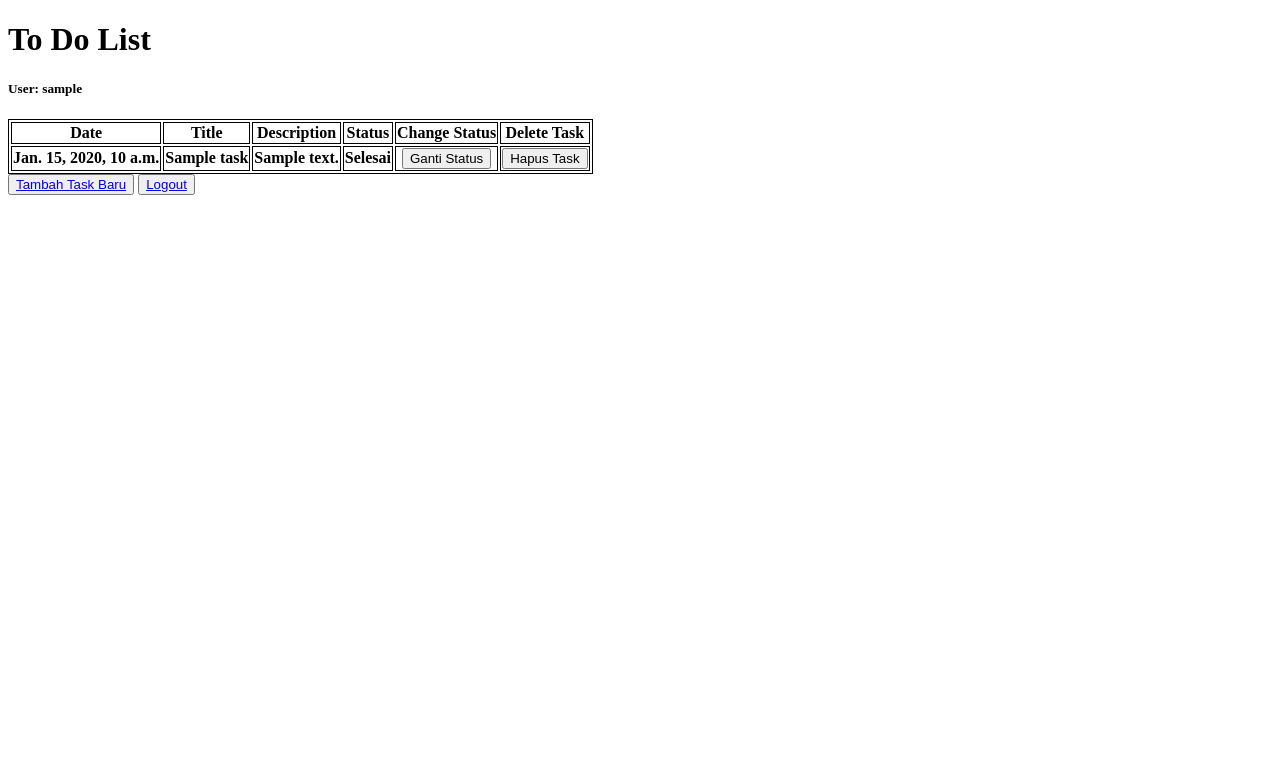
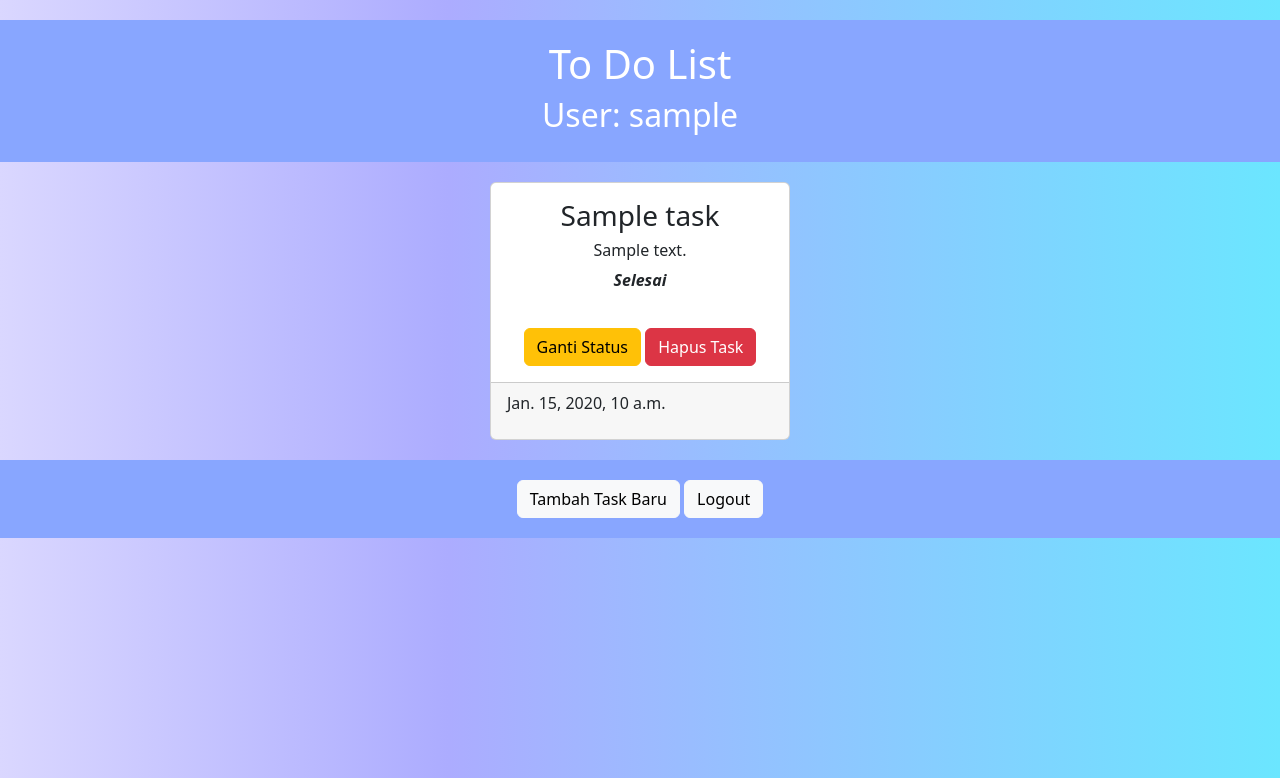
Before and after one commit to alifianadp/Tugas-2-PBP, a Django app: page /todolist/ in a window 1280 px wide. Shown: the top 778 px of the page. Run offline with Django 4.2, Linux system fonts and the light colour scheme; a user stored in the database is signed in; tables that the repository leaves empty hold one stand-in row (values such as "Sample post"); lists and menus that the app fills with data are empty.

Commit message:
Tugas 5 - CSS

```diff
--- a/static/css/style.css
+++ b/static/css/style.css
@@ -1,7 +1,106 @@
-table {
-    border: 0.5px solid;
+.login {
+    padding-top: 20px;
+    padding-bottom: 20px;
+    text-align: center;
 }
 
-th{
-    border: 0.5px solid;
+.login p {
+    padding-top: 10px;
 }
+
+.register {
+    text-align: center;
+}
+
+
+header {
+    padding-top: 20px;
+    padding-bottom: 20px;
+    text-align: center;
+    color: #ffff;
+    background-color: rgb(136, 166, 255);
+}
+
+body {
+    margin-top: 20px;
+    margin-bottom: 20px;
+    background: rgb(218,215,255);
+    background: linear-gradient(90deg, rgba(218,215,255,1) 0%, rgba(172,172,255,1) 35%, rgba(107,230,255,1) 100%);
+}
+
+footer {
+    padding-top: 20px;
+    padding-bottom: 20px;
+    text-align: center;
+    background-color:  rgb(136, 166, 255);
+}
+
+form {
+    padding-top: 20px;
+}
+
+.card-deck {
+    margin-top: 20px;
+    margin-bottom: 20px;
+    display: flex;
+    flex-wrap: wrap;
+    overflow: auto;
+    justify-content: center;
+    gap: 10px;
+}
+
+.card {
+    width: 300px;
+    height: fit-content;
+}
+
+.card:hover {
+    box-shadow: 0 8px 16px 0 rgba(0,0,0,0.2);
+}
+
+.card-body {
+    text-align: center;
+}
+
+.button-ganti-status {
+    display: inline-block;
+}
+
+.button-hapus-task {
+    display: inline-block;
+}
+
+.card-body p {
+    font-style: italic;
+}
+
+.add_task {
+    text-align: center;
+    padding-top: 20px;
+}
+
+table {
+    text-align: center;
+    margin-left: auto;
+    margin-right: auto;
+    margin-bottom: 20px;
+    margin-top: 20px;
+}
+
+textarea {
+    resize: none;
+    width: 300px;
+    height: 100px;
+}
+
+li {
+    list-style: none;
+}
+
+@media (max-width: 670px) {
+    /* Untuk Smartphone */
+    .card {
+        width: 250px;
+        height: fit-content;
+    }
+}
--- a/templates/base.html
+++ b/templates/base.html
@@ -5,12 +5,15 @@
 <head>
   <meta charset="UTF-8">
   <meta name="viewport" content="width=device-width, initial-scale=1.0">
+  <link href="https://cdn.jsdelivr.net/npm/bootstrap@5.2.2/dist/css/bootstrap.min.css" rel="stylesheet" integrity="sha384-Zenh87qX5JnK2Jl0vWa8Ck2rdkQ2Bzep5IDxbcnCeuOxjzrPF/et3URy9Bv1WTRi" crossorigin="anonymous">
+
   <link rel="stylesheet" href="{% static 'css/style.css' %}">
   {% block meta %}
   {% endblock meta %}
 </head>
 
 <body>
+  <script src="https://cdn.jsdelivr.net/npm/bootstrap@5.2.2/dist/js/bootstrap.bundle.min.js" integrity="sha384-OERcA2EqjJCMA+/3y+gxIOqMEjwtxJY7qPCqsdltbNJuaOe923+mo//f6V8Qbsw3" crossorigin="anonymous"></script>
   {% block content %}
   {% endblock content %}
 </body>
--- a/todolist/templates/todolist.html
+++ b/todolist/templates/todolist.html
@@ -1,11 +1,53 @@
 {% extends 'base.html' %}
 
 {% block content %}
+<header>
   <h1>To Do List</h1>
 
-<h5>User: {{ user }}</h5>
+  <h2>User: {{ user }}</h2>
+</header>
 
-<table>
+<div class="card-deck">
+  {% for data in list_todo %}
+  <div class="card">
+    <div class="card-body">
+      <h3>{{data.title}}</h3>
+      <h6>{{data.description}}</h6>
+
+      {% if data.is_finished %}
+          <p><b>Selesai</b></p>
+      {% else %}
+          <p><b>Belum Selesai</b></p>
+      {% endif %}
+
+      <div class="container-button">
+        <div class="button-ganti-status">
+          <form method="POST" action="{% url 'todolist:change_status' %}">
+            {% csrf_token %}
+            <input type="hidden" name="id" value="{{ data.id }}">
+            <button type="submit" class="btn btn-warning">Ganti Status</button>
+          </form>
+        </div>
+
+        <div class="button-hapus-task">
+          <form method="POST" action="{% url 'todolist:delete_task' %}">
+            {% csrf_token %}
+            <input type="hidden" name="id" value="{{ data.id }}">
+            <button type="submit" class="btn btn-danger">Hapus Task</button>
+          </form>
+        </div>
+      </div>
+
+    </div>
+
+    <div class="card-footer">
+      <p class="task-date">{{data.date}}</p>
+    </div>
+  </div>
+  {% endfor %}
+</div>
+
+<!-- <table>
     <tr>
       <th>Date</th>
       <th>Title</th>
@@ -49,9 +91,11 @@
 
     </tr>
     {% endfor %}
-</table>
+</table> -->
 
-<button><a href="{% url 'todolist:add_task' %}">Tambah Task Baru</a></button>
-<button><a href="{% url 'todolist:logout' %}">Logout</a></button>
+<footer>
+  <a type="button" class="btn btn-light" href="{% url 'todolist:add_task' %}">Tambah Task Baru</a>
+  <a type="button" class="btn btn-light" href="{% url 'todolist:logout' %}">Logout</a>
+</footer>
 
 {% endblock content %}
```
Also changed, not shown: todolist/templates/addtask.html (+10 -13 lines), todolist/templates/login.html (+6 -9 lines), todolist/templates/register.html (+4 -7 lines). Lines whose indentation alone changed are shown as unchanged.
